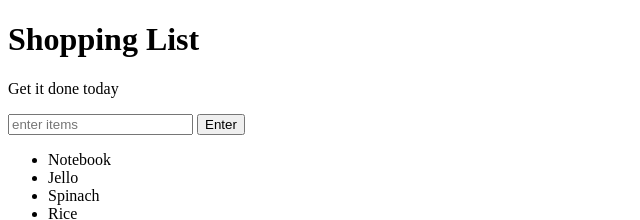
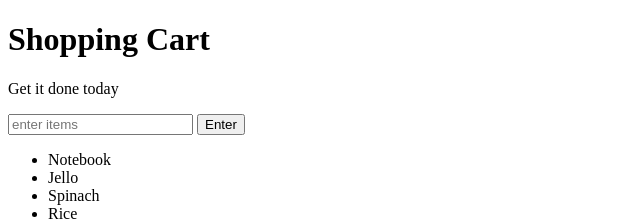
Before and after one commit to orpheushsiung/background-generator, a plain HTML site: page index.html in a window 1280 px wide. Shown: the top 220 px of the page, 0-640 px from the left. Drawn offline with Linux system fonts and the light colour scheme.

Commit message:
changing title

```diff
--- a/index.html
+++ b/index.html
@@ -5,7 +5,7 @@
 	<link rel="stylesheet" type="text/css" href="style.css">
 </head>
 <body>
-	<h1>Shopping List</h1>
+	<h1>Shopping Cart</h1>
 	<p id="first">Get it done today</p>
 	<input id="userinput" type="text" placeholder="enter items">
 	<button id="enter">Enter</button>
```
